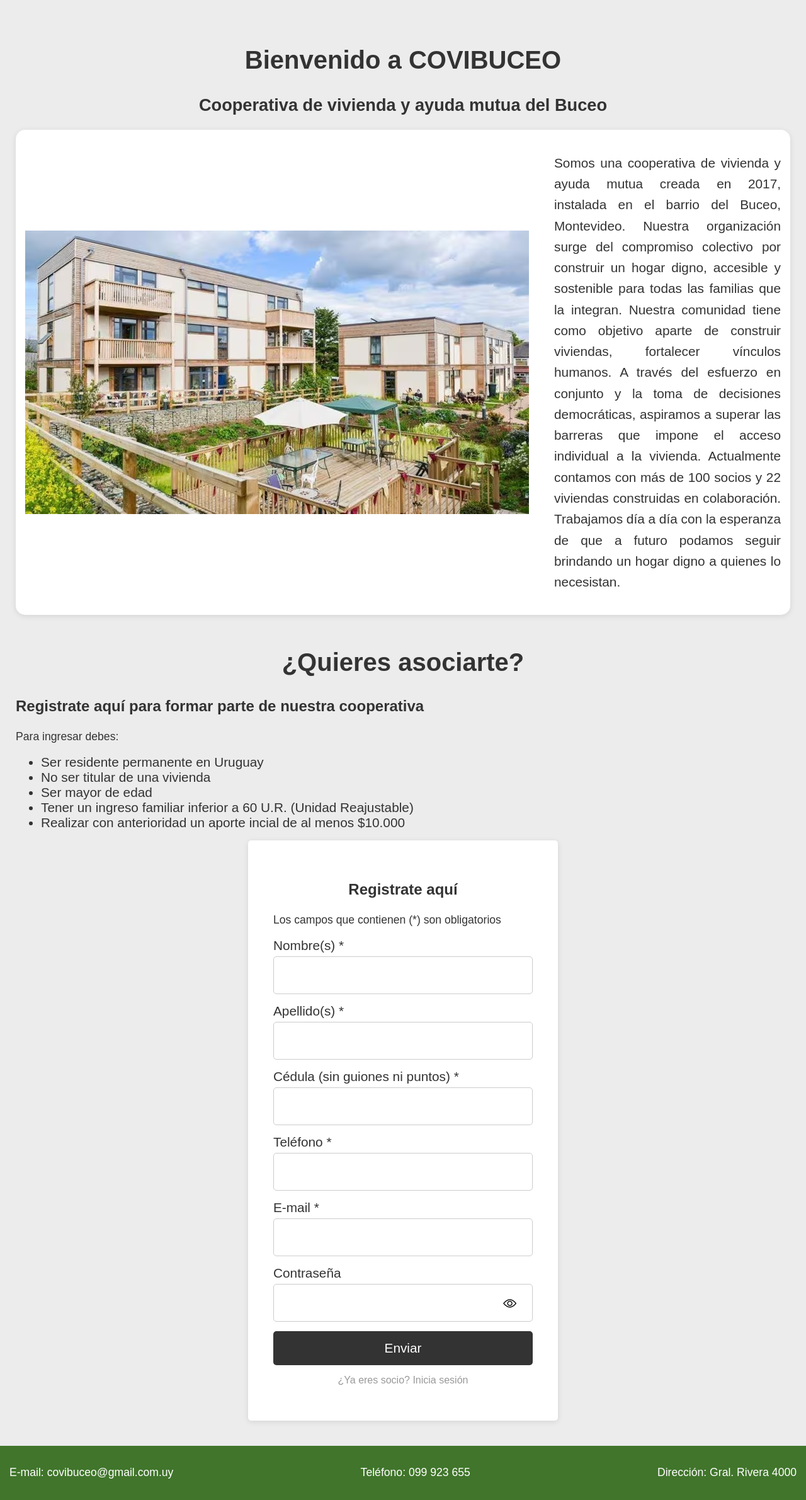
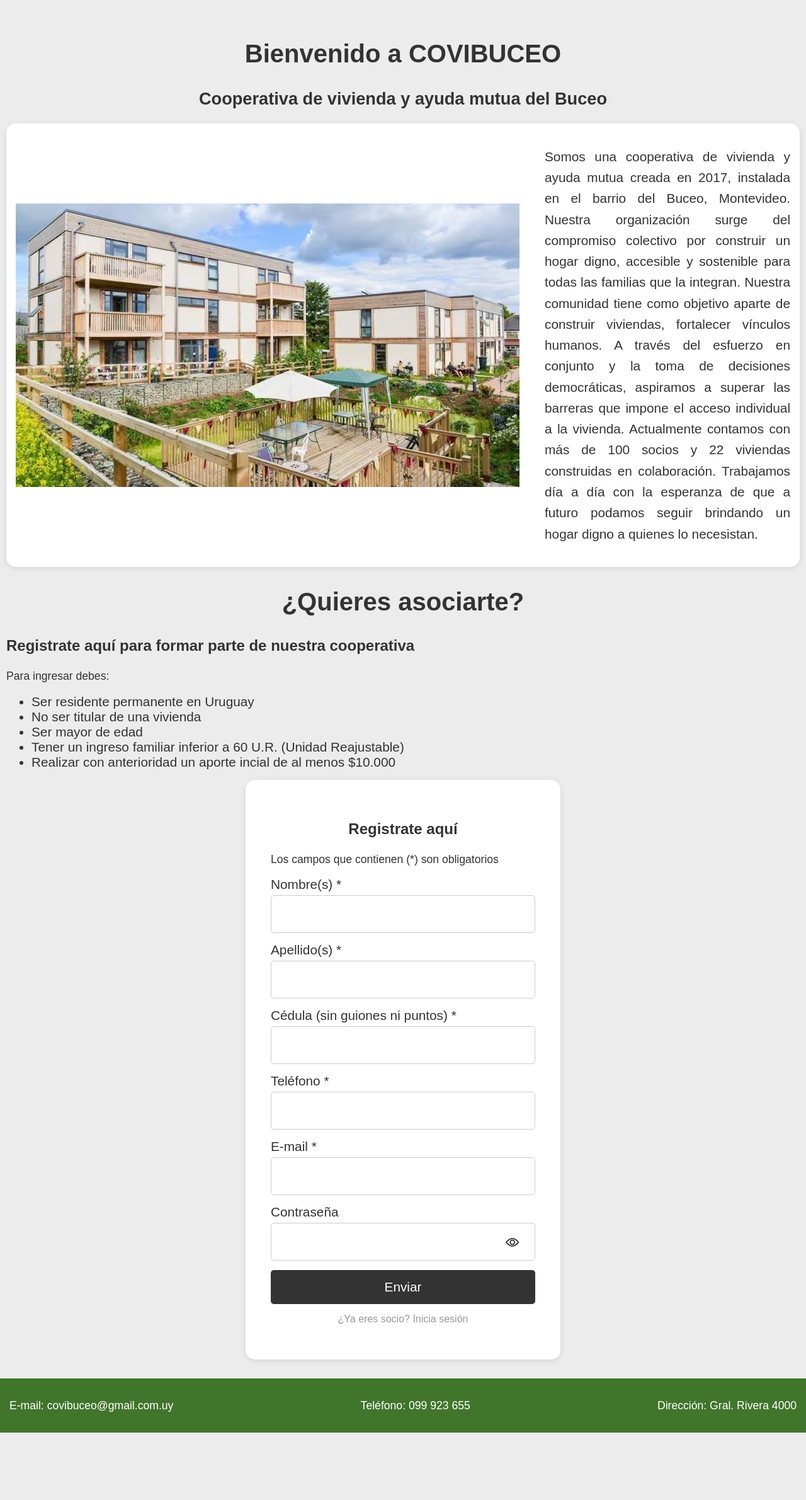
Before and after one commit to Softwares-Saturno-S-A-S/Covibuceo, a PHP site: the page made by Landing Page/index.php in a window 1280 px wide. Shown: the part 144-2525 px from the top of the page at 63% size. After the commit the page ends 2418 px from the top, so only its background shows below. Run offline with PHP 8.4, Linux system fonts and the light colour scheme.

Commit message:
Otra vez cambié estilos que quedaron mal. Y agregué variables.

```diff
--- a/Landing Page/index.php
+++ b/Landing Page/index.php
@@ -18,8 +18,14 @@
             padding: 15px;
         }
 
-        .content_1 p{
+        .content_1 p {
             line-height: 1.6;
+        }
+
+        .classic {
+            background-color: #fff;
+            padding: 15px;
+            border-radius: 15px;
         }
     </style>
 </head>
--- a/backoffice/index.php
+++ b/backoffice/index.php
@@ -117,7 +117,7 @@
                 echo "</div>"; // Cierra el div de solicitud
             }
         } else {
-            echo "<p>Todavía no hay solicitudes rechazads</p>"; // Mensaje si no hay solicitudes pendientes
+            echo "<p>Todavía no hay solicitudes rechazadas</p>"; // Mensaje si no hay solicitudes pendientes
         }
 
         $conexion->close(); // Cierra la conexión a la base de datos
--- a/css/estilos.css
+++ b/css/estilos.css
@@ -1,3 +1,15 @@
+:root {
+    --color-1: #40752B;
+    --color-2: #1A6C44;
+    --color-3: #D11414;
+    --color-4: #333;
+    --color-5: #ECECEC;
+    --color-6: #fff;
+
+    --border-rad: 15px;
+    --padding: 15px;
+}
+
 @font-face {
     font-family: 'icons';
     src: url(../fonts/iconos.ttf);
@@ -56,22 +86,12 @@ header img {
     width: 100px;
 }
 
-section {
-    border-radius: 5px;
-    padding: 10px 15px;
-}
-
-.classic{
-    border-radius: 15px;
-    padding: 15px;
-}
-
 p {
     font-size: 1.1em;
     text-align: justify;
 }
 
-.p-center{
+.p-center {
     text-align: center;
 }
 
@@ -109,9 +129,9 @@ form:not(.no-styles) {
     width: 40%;
     max-width: 500px;
     margin: auto;
-    background-color: #fff;
+    background-color: var(--color-6);
     padding: 40px;
-    border-radius: 5px;
+    border-radius: var(--border-rad);
     box-shadow: 0 2px 10px rgba(0, 0, 0, 0.1);
     box-sizing: border-box;
 }
```
Also changed, not shown: other parts of css/estilos.css (+31 -13 lines). Lines whose indentation alone changed are shown as unchanged.
